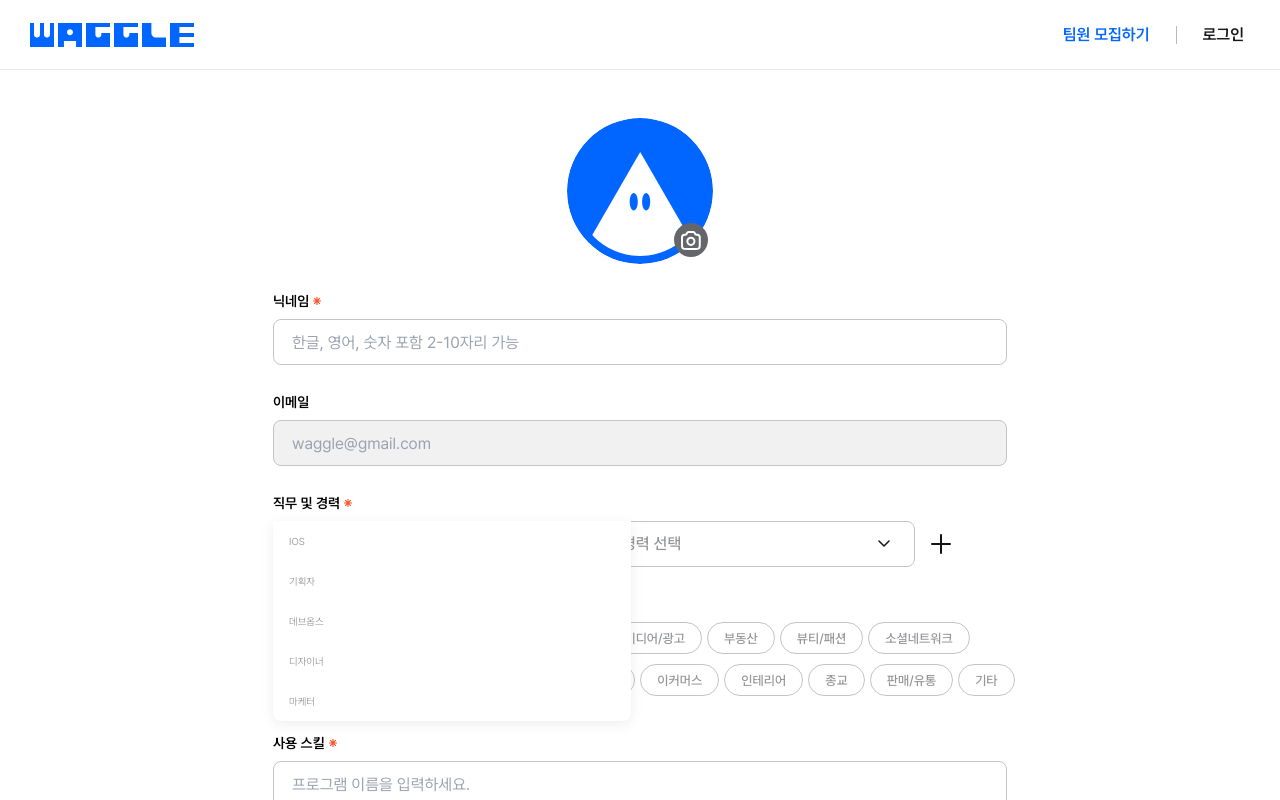
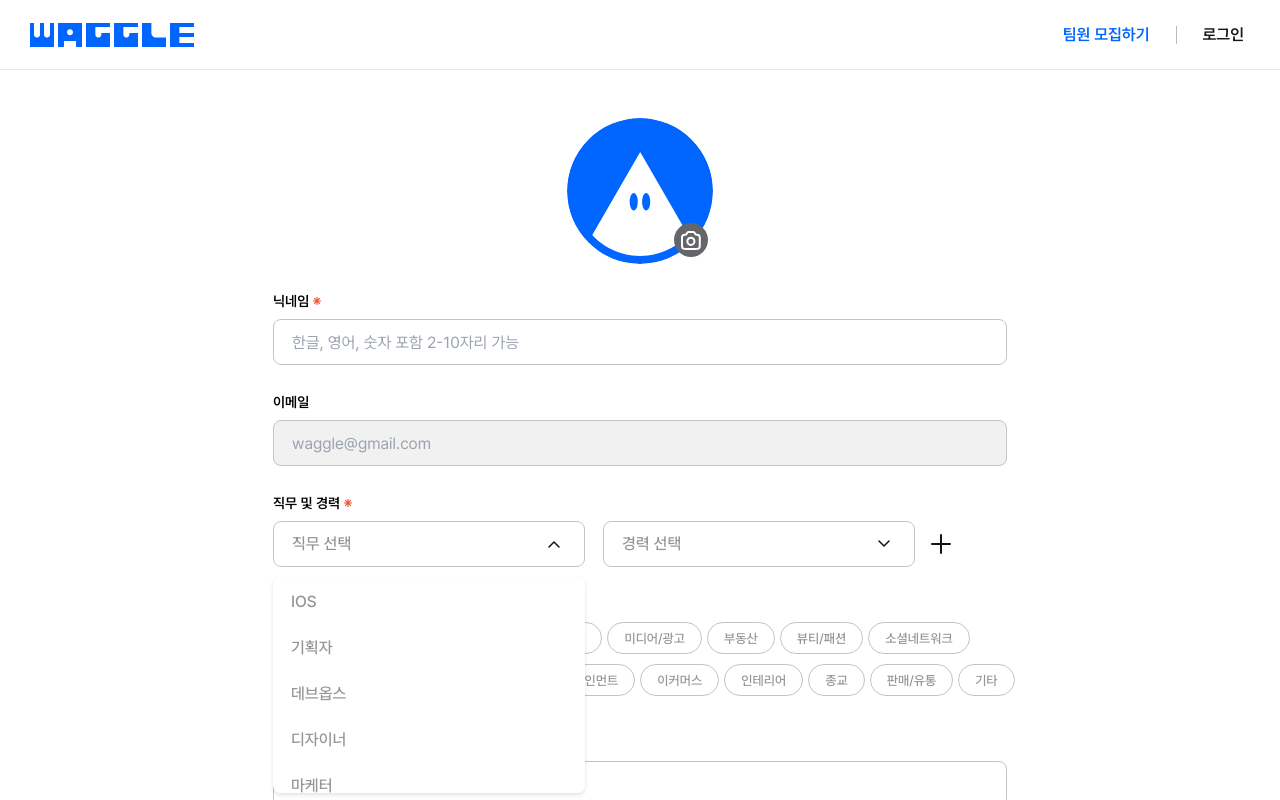
Before and after one commit to Team-Waggle/Frontend, a React (Vite) app: page /profile in a window 1280 px wide. Both pictures are taken after a click on the button "직무 선택". Shown: the top 800 px of the page. Built offline with nearby package versions, Linux system fonts and the light colour scheme.

Commit message:
design, refactor: dropbox 수정
styled-component에서 tailwind로 디자인 수정
width 관련 오류 refactor

```diff
--- a/src/components/DropdownC.tsx
+++ b/src/components/DropdownC.tsx
@@ -1,17 +1,20 @@
-import styled from "styled-components";
-import { useEffect, useRef, useState } from "react";
-import TriangleDownIcon from "../assets/profile/icon/icon-triangle-down.svg?react";
+import { useEffect, useRef, useState } from 'react';
+import TriangleDownIcon from '../assets/profile/icon/icon-triangle-down.svg?react';
 
 interface DropdownProps {
   items: string[];
   title: string;
   className?: string;
+  width?: string;
 }
 
-const DropdownC = ({ items, title, className }: DropdownProps) => {
+const DropdownC = ({
+  items,
+  title,
+  width = 'w-[358px]',
+}: DropdownProps) => {
   const [selectedItem, setSelectedItem] = useState(title);
   const [isOpen, setIsOpen] = useState(false);
-
   const dropdownRef = useRef<HTMLDivElement>(null);
 
   const handleClickOutside = (event: MouseEvent) => {
@@ -28,70 +31,47 @@ const DropdownC = ({ items, title, className }: DropdownProps) => {
     setIsOpen(!isOpen);
   };
 
-  const toggleDropdown = () => {
-    setIsOpen(!isOpen);
-  };
-
   useEffect(() => {
-    document.addEventListener("mousedown", handleClickOutside);
+    document.addEventListener('mousedown', handleClickOutside);
     return () => {
-      document.removeEventListener("mousedown", handleClickOutside);
+      document.removeEventListener('mousedown', handleClickOutside);
     };
   }, []);
 
   return (
-    <div className="flex w-full" ref={dropdownRef}>
-      <button className="flex h-[var(---46-, 46px)] pr-[var(--46-,8px)] pl-[var(--46-,18px)]
-      justify-between items-center shrink-[0] self-stretch
-      rounded-[8px] border-solid border border-[#c4c4c6] align-center text-[16px] text-[#949598] font-[500] leading-[165%]
-      flex-1 shrink-0 basis-0" onClick={toggleDropdown}>
+    <div ref={dropdownRef} className="relative">
+      <button
+        onClick={() => setIsOpen(!isOpen)}
+        className={`flex ${width} align-center h-[46px] shrink-0 basis-0 items-center justify-between self-stretch rounded-[8px] border border-solid border-[#c4c4c6] pl-[var(--46-,18px)] pr-[var(--46-,8px)] text-body-16_M500 text-[#949598]`}
+      >
         {selectedItem}
+
         <TriangleDownIcon
-          className={`w-[44px] h-[44px] justify-center items-center gap-[10px] shrink transition-transform duration-300 ease-in-out ${isOpen ? "rotate-180" : "rotate-0"
-            }`}
+          className={`h-[44px] w-[44px] shrink items-center justify-center gap-[10px] transition-transform duration-300 ease-in-out ${
+            isOpen ? 'rotate-180' : 'rotate-0'
+          }`}
         />
       </button>
+
+      {/* mt 수정 해야함 */}
       {isOpen && (
-        <DropdownContent>
+        <div
+          style={{ boxShadow: '0px 2px 4px 0px rgba(0, 0, 0, 0.12)' }}
+          className="absolute z-10 mt-[10px] flex h-[216px] shrink-0 flex-col items-start self-stretch overflow-y-scroll rounded-[8px] border bg-black-10 px-0 pb-[6px] pt-[2px] scrollbar-hide"
+        >
           {items.map((item) => (
-            <DropdownItem onClick={() => handleItemClick(item)}>
+            <div
+              onClick={() => handleItemClick(item)}
+              className={`flex ${width} h-[46px] flex-shrink-0 cursor-pointer items-center self-stretch rounded-[6px] bg-black-10 pl-[var(--46-,18px)] pr-[var(--46-,8px)]
+              text-body-16_M500 text-black-70 hover:bg-primary-10 hover:text-black-130`}
+            >
               {item}
-            </DropdownItem>
+            </div>
           ))}
-        </DropdownContent>
+        </div>
       )}
     </div>
   );
 };
 
-const DropdownContent = styled.div`
-  position: absolute;
-  background-color: white;
-  width: 358px;
-  max-height: 216px;
-  overflow-y: scroll;
-  border-radius: 0 0 8px 8px;
-  box-shadow: 0px 3px 12px 0px #8c8c8c26;
-  z-index: 1;
-  &::-webkit-scrollbar {
-    display: none;
-  }
-`;
-
-const DropdownItem = styled.div`
-  display: flex;
-  align-items: center;
-  box-sizing: border-box;
-  padding: 8px 16px;
-  height: 40px;
-  text-decoration: none;
-  cursor: pointer;
-  color: #a2a2a4;
-
-  &:hover {
-    background-color: #f2f7ff;
-    color: #17171b;
-  }
-`;
-
 export default DropdownC;
--- a/src/pages/Profile.tsx
+++ b/src/pages/Profile.tsx
@@ -80,10 +80,12 @@ const Profile = () => {
                             <DropdownC
                                 items={formOptions.jobs}
                                 title="직무 선택"
+                                width="w-[312px]"
                             />
                             <DropdownC
                                 items={formOptions.workExperience}
                                 title="경력 선택"
+                                width="w-[312px]"
                             />
                         </div>
                         <div className="flex w-[40px] h-[40px] justify-center items-center gap-[10px]">
@@ -96,6 +98,7 @@ const Profile = () => {
                 <div className="flex flex-col gap-[8px] w-full">
                     <FormLabel secondaryText={"최대 5개 선택 가능"}> 관심 산업 분야 <RequiredIcon /> </FormLabel>
                     <div className="flex flex-col items-start content-start self-stretch flex-wrap gap-y-[10px] gap-x-[5px] pb-[10px]">
+                        {/* 수정할 수 있을 거 같은데 chunk 안 쓰고 wrap 쓰는 걸로 변경 그리고 한 개로 변경하자 */}
                         {industryChunks.map((row, rowIndex) => (
                             <div key={rowIndex} className="flex gap-[5px]">
                                 {row.map((item) => (
@@ -182,6 +185,7 @@ const Profile = () => {
                                 <DropdownC
                                     items={formOptions.site}
                                     title="사이트"
+                                    width="w-[333px]"
                                 />
                             </div>
                         </div>
```
